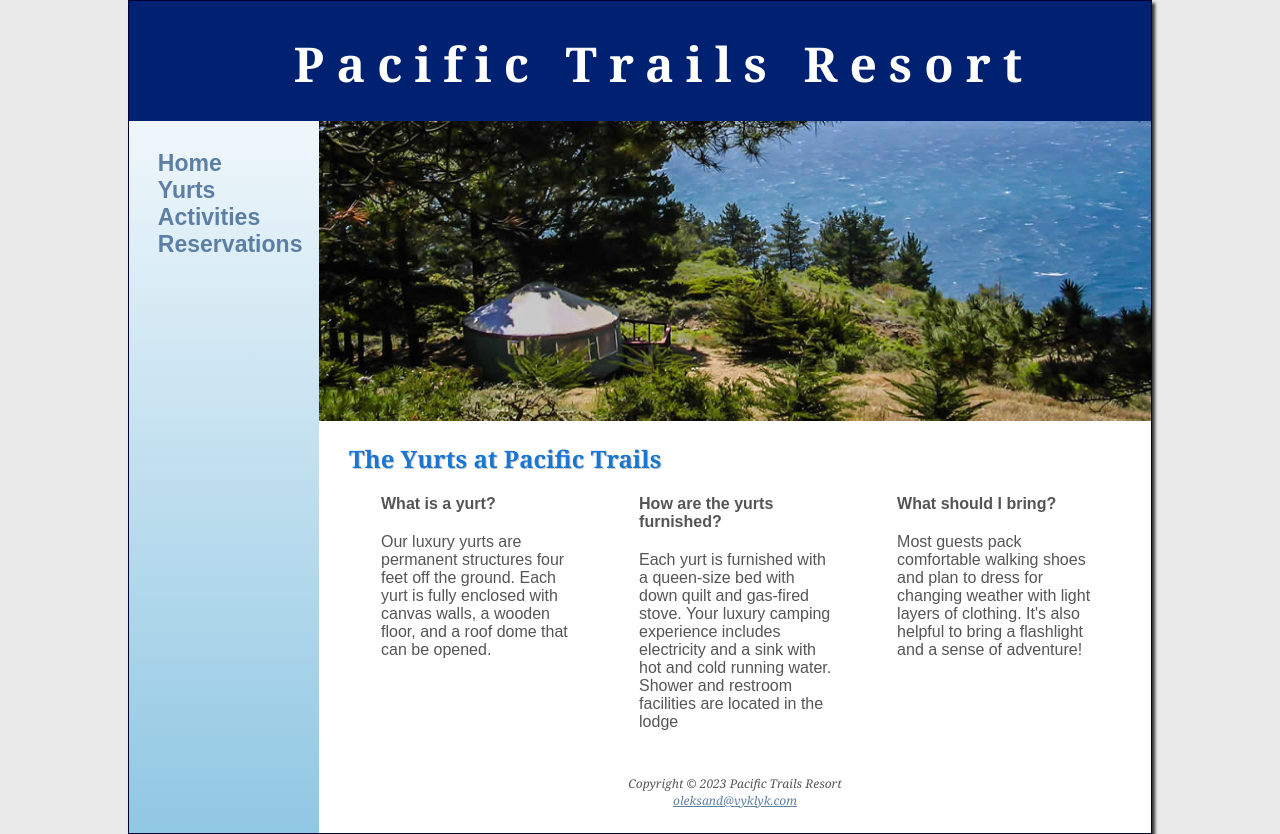
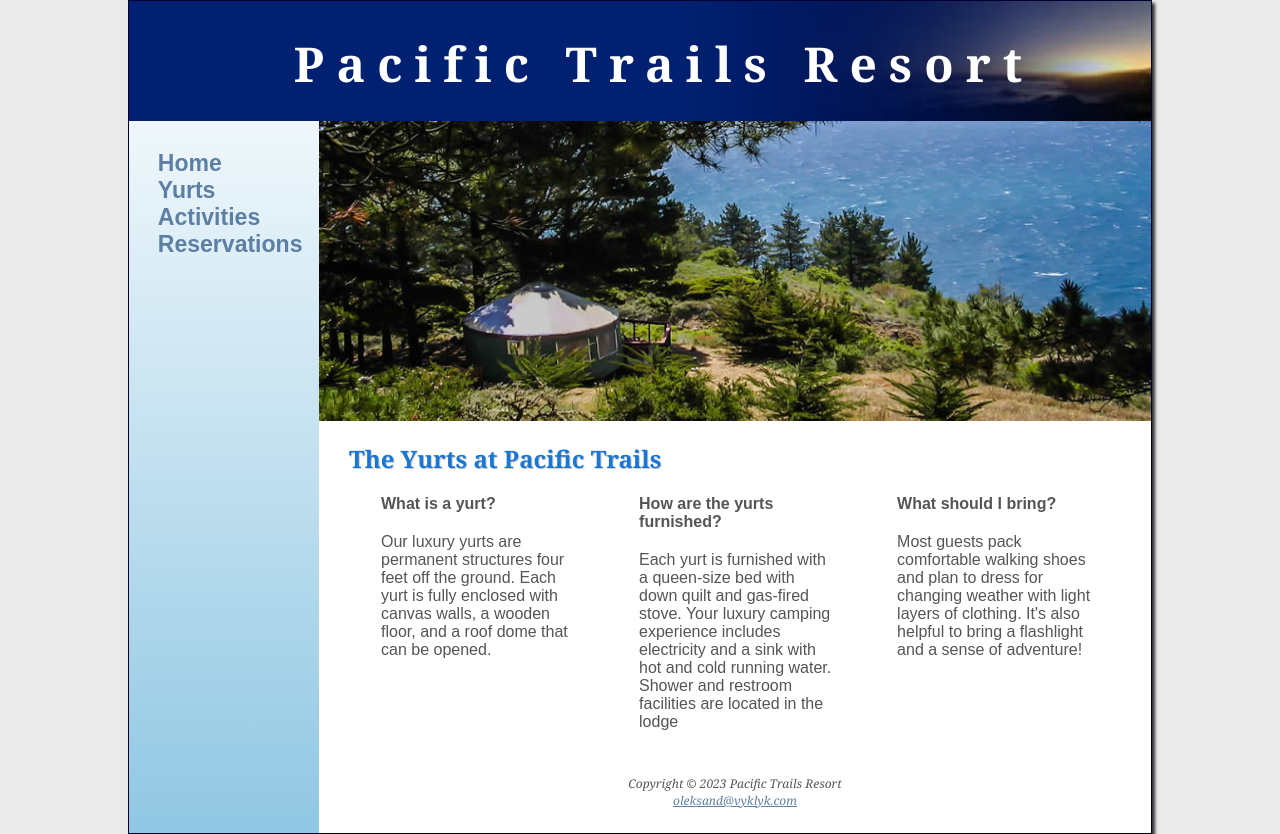
Before and after one commit to Tri-ceraptor/IT-2310_Web_Programming, a plain HTML site: page yurts.html in a window 1280 px wide. Drawn offline with Linux system fonts and the light colour scheme.

Commit message:
Update yurts.html

```diff
--- a/yurts.html
+++ b/yurts.html
@@ -12,7 +12,7 @@
     <div id="wrapper">
       <header>
         <h1>Pacific Trails Resort</h1>
-        <!-- <img src="./images/sunset.jpg" /> -->
+         <img src="./images/sunset.jpg" />
       </header>
 
       <nav >
```
